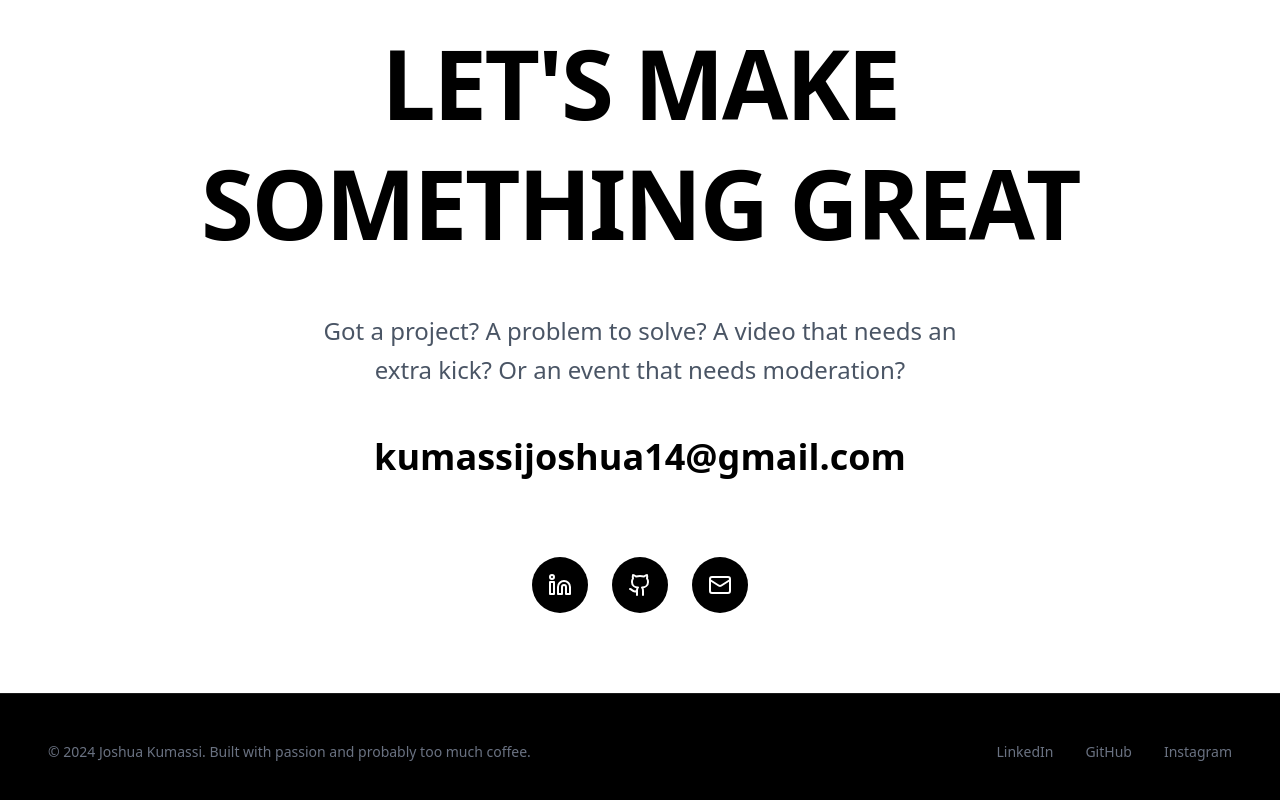
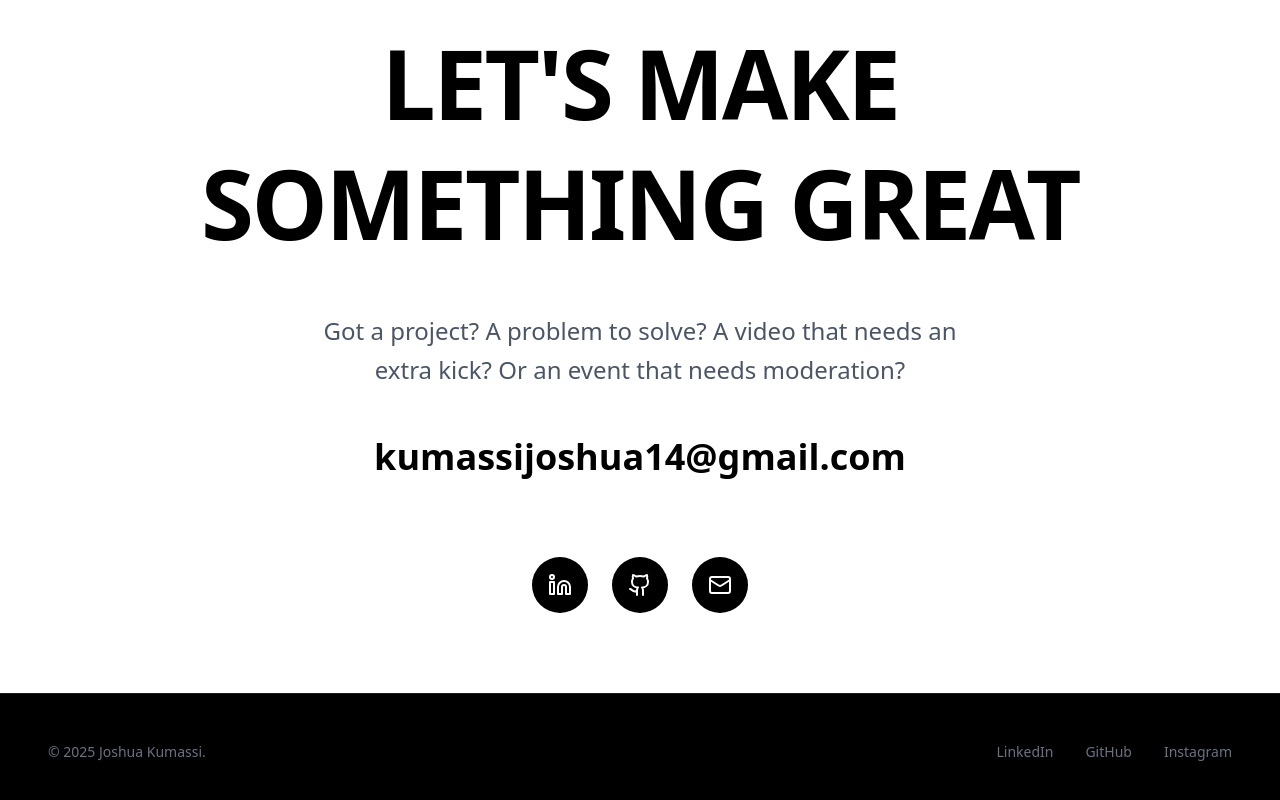
Before and after one commit to jaydrice/thesite, a React (Vite) app: page / in a window 1280 px wide. Shown: the part 4156-4956 px from the top of the page. Built offline with nearby package versions, Linux system fonts and the light colour scheme.

Commit message:
Content Update

```diff
--- a/src/components/layout/Footer.jsx
+++ b/src/components/layout/Footer.jsx
@@ -4,7 +4,7 @@ export default function Footer() {
   return (
     <footer className="bg-black text-white py-12 px-6 md:px-12 border-t border-white/10">
       <div className="max-w-screen-2xl mx-auto flex flex-col md:flex-row justify-between items-center gap-4">
-        <p className="text-sm text-gray-500">© 2024 Joshua Kumassi. Built with passion and probably too much coffee.</p>
+        <p className="text-sm text-gray-500">© 2025 Joshua Kumassi.</p>
         <div className="flex gap-8 text-sm text-gray-500">
           <a href="https://www.linkedin.com/in/joshua-kumassi-80915b306/" className="hover:text-white transition-colors">LinkedIn</a>
           <a href="https://github.com/jaydrice" className="hover:text-white transition-colors">GitHub</a>
```
